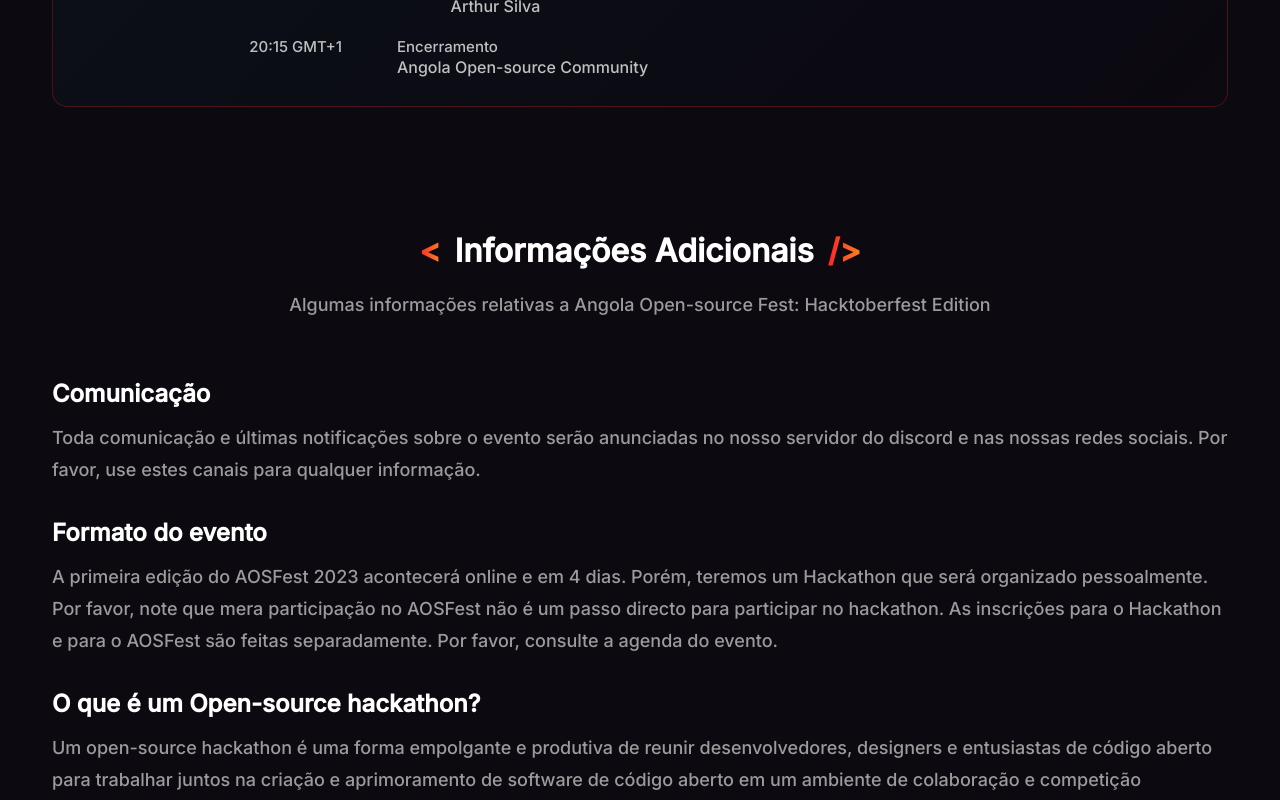
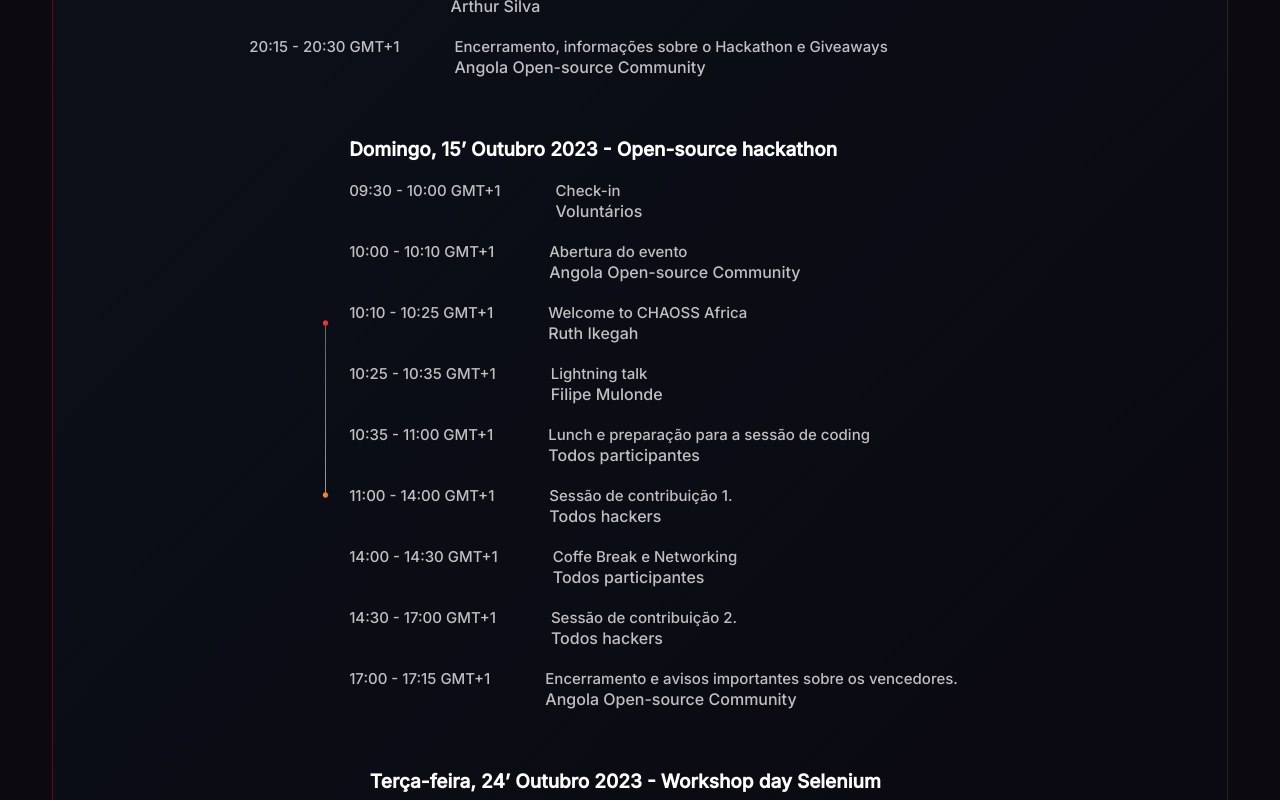
Before and after one commit to angolaosc/aosf-website, a Next.js app: page / in a window 1280 px wide. Shown: the part 1840-2640 px from the top of the page. Built offline with nearby package versions, Linux system fonts and the light colour scheme.

Commit message:
day 2 and 3

```diff
--- a/src/sections/eventCalendar/index.tsx
+++ b/src/sections/eventCalendar/index.tsx
@@ -64,14 +64,38 @@
           <div className="frame__area">
             <SpecialTitle content="Agenda do evento" />
 
-            <EventInformations day="Sexta-feira, 00’ Agosto’ 2023 - Kickoff day"
+            <EventInformations day="Sexta-feira, 00’ Outubro 2023 - Kickoff day"
               items={[
                 { time: "19:00 - 19:15 GMT+1", speaker: "Angola Open-source Community", description: "Abertura do Angola Open-source Fest" },
                 { time: "19:15 - 19:35 GMT+1", speaker: "Paloma Oliveira", description: "Introdução e importância do Open-source para a carreira" },
                 { time: "19:35 - 20:15 GMT+1", speaker: "Samuel Vaz", description: "Contribuindo para o Délegua: Desenvolvendo em Português com TypeScript" },
                 { time: "19:35 - 20:15 GMT+1", speaker: "Juraci Paixão Kröhling", description: "Contribuindo para o Open Telemetry: Seu Primeiro Passo no Código Aberto" },
                 { time: "19:35 - 20:15 GMT+1", speaker: "Arthur Silva", description: "Contribuindo para o pREST: Simplificando o Desenvolvimento com PostgreSQL REST" },
-                { time: "20:15 GMT+1", speaker: "Angola Open-source Community", description: "Encerramento" },
+                { time: "20:15 - 20:30 GMT+1", speaker: "Angola Open-source Community", description: "Encerramento, informações sobre o Hackathon e Giveaways" },
+              ]}
+            />
+
+          <EventInformations day="Domingo, 15’ Outubro 2023 - Open-source hackathon"
+              items={[
+                { time: "09:30 - 10:00 GMT+1", speaker: "Voluntários", description: "Check-in" },
+                { time: "10:00 - 10:10 GMT+1", speaker: "Angola Open-source Community", description: "Abertura do evento" },
+                { time: "10:10 - 10:25 GMT+1", speaker: "Ruth Ikegah", description: "Welcome to CHAOSS Africa" },
+                { time: "10:25 - 10:35 GMT+1", speaker: "Filipe Mulonde", description: "Lightning talk" },
+                { time: "10:35 - 11:00 GMT+1", speaker: "Todos participantes", description: "Lunch e preparação para a sessão de coding" },
+                { time: "11:00 - 14:00 GMT+1", speaker: "Todos hackers", description: "Sessão de contribuição 1." },
+                { time: "14:00 - 14:30 GMT+1", speaker: "Todos participantes", description: "Coffe Break e Networking" },
+                { time: "14:30 - 17:00 GMT+1", speaker: "Todos hackers", description: "Sessão de contribuição 2." },
+                { time: "17:00 - 17:15 GMT+1", speaker: "Angola Open-source Community", description: "Encerramento e avisos importantes sobre os vencedores." },
+              ]}
+            />
+
+
+          <EventInformations day="Terça-feira, 24’ Outubro 2023 - Workshop day Selenium"
+              items={[
+                { time: "19:00 - 19:15 GMT+1", speaker: "Angola Open-source Community", description: "Abertura do Angola Open-source Fest" },
+                { time: "19:15 - 20:15 GMT+1", speaker: "Diego Melina", description: "Fazendo tua primeira contribuição para o Selenium." },
+                { time: "20:15 - 20:30 GMT+1", speaker: "TBA", description: "Anúncio dos vencedores do Hackathon." },
+                { time: "20:30 - 20:35 GMT+1", speaker: "Angola Open-source Community", description: "Encerramento" },
               ]}
             />
 
```
Also changed, not shown: src/assets/Line 3.svg.
